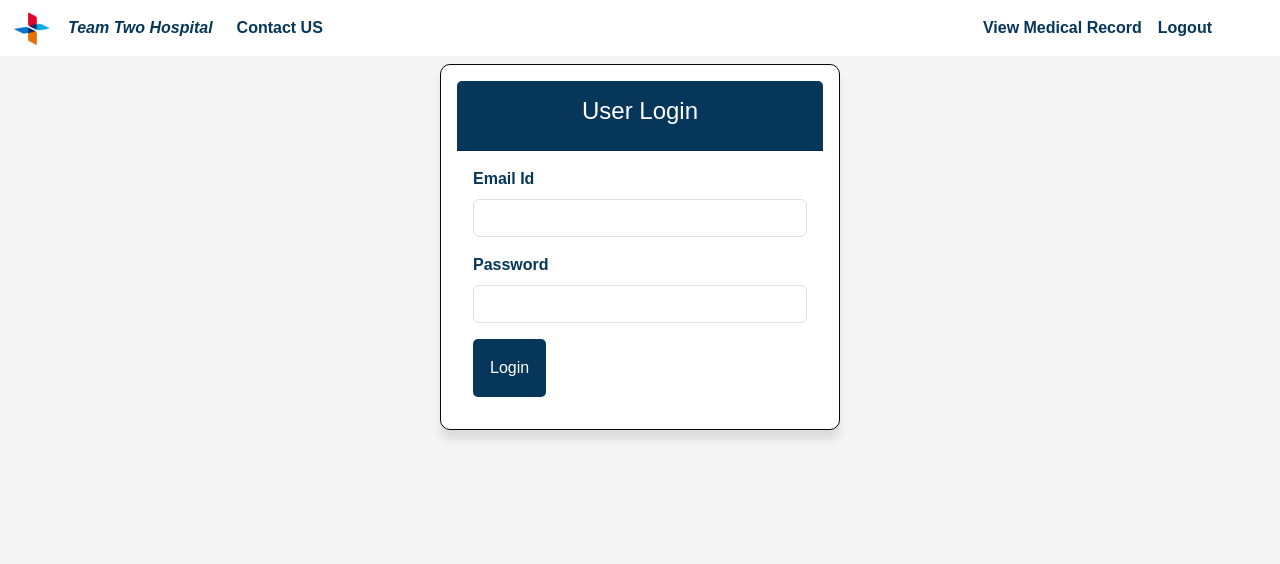
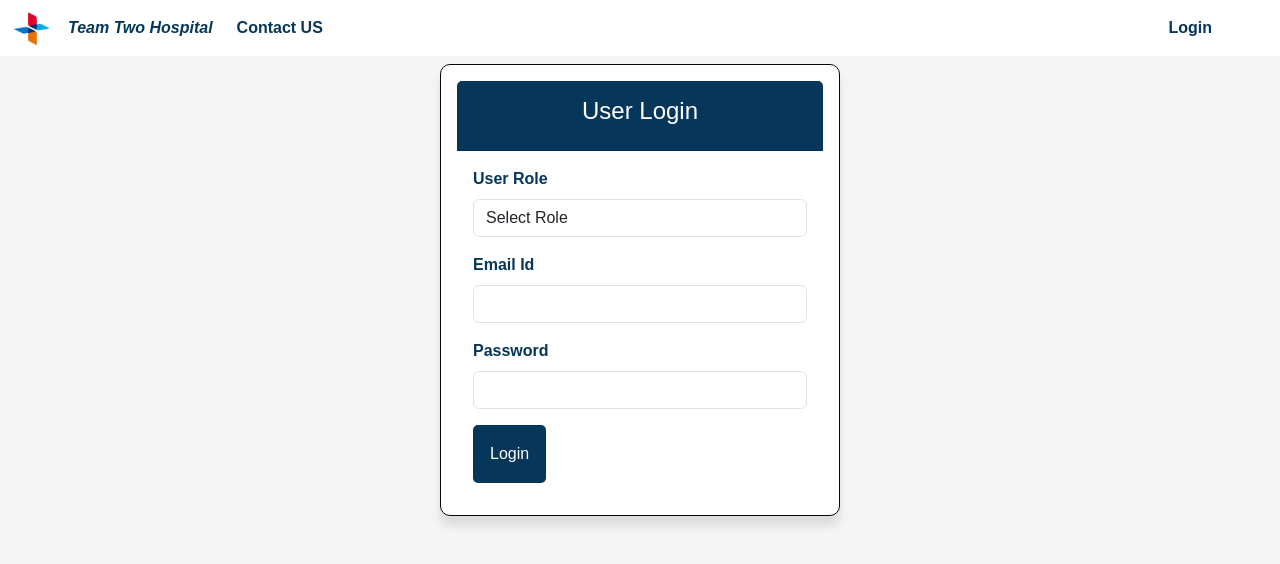
Before and after one commit to LANQIANBANGBANG/frontendAD, a React (Create React App) app: page /user/login in a window 1280 px wide. Shown: the top 564 px of the page. Built offline with nearby package versions, Linux system fonts and the light colour scheme.

Commit message:
almost finished, haven't tested yet

```diff
--- a/src/NavbarComponent/RoleNav.jsx
+++ b/src/NavbarComponent/RoleNav.jsx
@@ -4,19 +4,17 @@ import { DoctorHeader } from "./DoctorHeader";
 import { ResearcherHeader } from "./ResearcherHeader";
 
 export const RoleNav = () => {
-  // const doctor = JSON.parse(sessionStorage.getItem("active-doctor"));
-  // const admin = JSON.parse(sessionStorage.getItem("active-admin"));
-  // const researcher = JSON.parse(sessionStorage.getItem("active-researcher"));
+  const doctor = JSON.parse(sessionStorage.getItem("active-doctor"));
+  const admin = JSON.parse(sessionStorage.getItem("active-admin"));
+  const researcher = JSON.parse(sessionStorage.getItem("active-researcher"));
 
-  // if (admin != null) {
-  //   return <AdminHeader />;
-  // } else if (doctor != null) {
-  //   return <DoctorHeader />;
-  // } else if (researcher != null){
-  //  return <ResearcherHeader />
-  //}
-  //else {
-  //   return <NormalHeader />;
-  // }
-  return <DoctorHeader />;
+  if (admin != null) {
+    return <AdminHeader />;
+  } else if (doctor != null) {
+    return <DoctorHeader />;
+  } else if (researcher != null) {
+    return <ResearcherHeader />;
+  } else {
+    return <NormalHeader />;
+  }
 };
--- a/src/UserComponent/DoctorRegister.jsx
+++ b/src/UserComponent/DoctorRegister.jsx
@@ -3,7 +3,7 @@ import "react-toastify/dist/ReactToastify.css";
 import { ToastContainer, toast } from "react-toastify";
 import axios from "axios";
 import { GENDERS, SPECIALISTS } from "../utils/Constant";
-import { USER_API_URL } from "../config/config";
+import { USER_API_URL, REGISTER_API_URL } from "../config/config";
 
 const DoctorRegister = () => {
   const [user, setUser] = useState({
@@ -26,7 +26,7 @@ const DoctorRegister = () => {
     event.preventDefault();
 
     try {
-      const response = await axios.post(USER_API_URL, user);
+      const response = await axios.post(REGISTER_API_URL, user);
       if (response.data.success) {
         toast.success("Doctor Registered successfully!!!", {
           position: "top-center",
--- a/src/UserComponent/UserLoginForm.jsx
+++ b/src/UserComponent/UserLoginForm.jsx
@@ -10,6 +10,7 @@ const UserLoginForm = () => {
   const [loginRequest, setLoginRequest] = useState({
     emailId: "",
     password: "",
+    role: "",
   });
 
   const handleUserInput = (e) => {
@@ -17,7 +18,7 @@ const UserLoginForm = () => {
   };
 
   const loginAction = (e) => {
-    fetch("http://localhost:8080/api/user/login", {
+    fetch("https://adproj.azurewebsites.net/auth/login", {
       method: "POST",
       headers: {
         Accept: "application/json",
@@ -29,10 +30,13 @@ const UserLoginForm = () => {
       result.json().then((res) => {
         console.log(res);
 
-        if (res.role === "admin") {
+        const selectedRole = loginRequest.role;
+        if (selectedRole === "admin") {
           sessionStorage.setItem("active-admin", JSON.stringify(res));
-        } else if (res.role === "doctor") {
+        } else if (selectedRole === "doctor") {
           sessionStorage.setItem("active-doctor", JSON.stringify(res));
+        } else if (selectedRole === "researcher") {
+          sessionStorage.setItem("active-researcher", JSON.stringify(res));
         }
 
         toast.success("logged in successfully!!!", {
@@ -64,6 +68,21 @@ const UserLoginForm = () => {
           </div>
           <div className="card-body">
             <form>
+              <div class="mb-3 text-color">
+                <label for="role" class="form-label">
+                  <b>User Role</b>
+                </label>
+                <select
+                  onChange={handleUserInput}
+                  className="form-control"
+                  name="role"
+                >
+                  <option value="0">Select Role</option>
+                  <option value="admin"> Admin </option>
+                  <option value="researcher">Researcher</option>
+                  <option value="doctor"> Doctor </option>
+                </select>
+              </div>
               <div className="mb-3 text-color">
                 <label for="emailId" class="form-label">
                   <b>Email Id</b>
--- a/src/UserComponent/ViewAllDoctor.jsx
+++ b/src/UserComponent/ViewAllDoctor.jsx
@@ -28,8 +28,8 @@ const ViewAllDoctor = () => {
   };
 
   const deleteDoctor = (doctorId) => {
-    fetch("http://localhost:8080/api/user/delete/id?userId=" + doctorId, {
-      method: "GET",
+    fetch(`${USER_API_URL}/${doctorId}`, {
+      method: "DELETE",
       headers: {
         Accept: "application/json",
         "Content-Type": "application/json",
@@ -41,9 +41,6 @@ const ViewAllDoctor = () => {
     });
 
     window.location.reload(true);
-  };
-  const updateDoctor = (doctorId) => {
-    fetch();
   };
 
   return (
--- a/src/config/config.jsx
+++ b/src/config/config.jsx
@@ -1,5 +1,7 @@
 //RECORD
-
 export const RECORD_API_URL = "https://adproj.azurewebsites.net/record";
 //USER
 export const USER_API_URL = "https://adproj.azurewebsites.net/user";
+//REGISTER
+export const REGISTER_API_URL =
+  "https://adproj.azurewebsites.net/auth/register";
```
